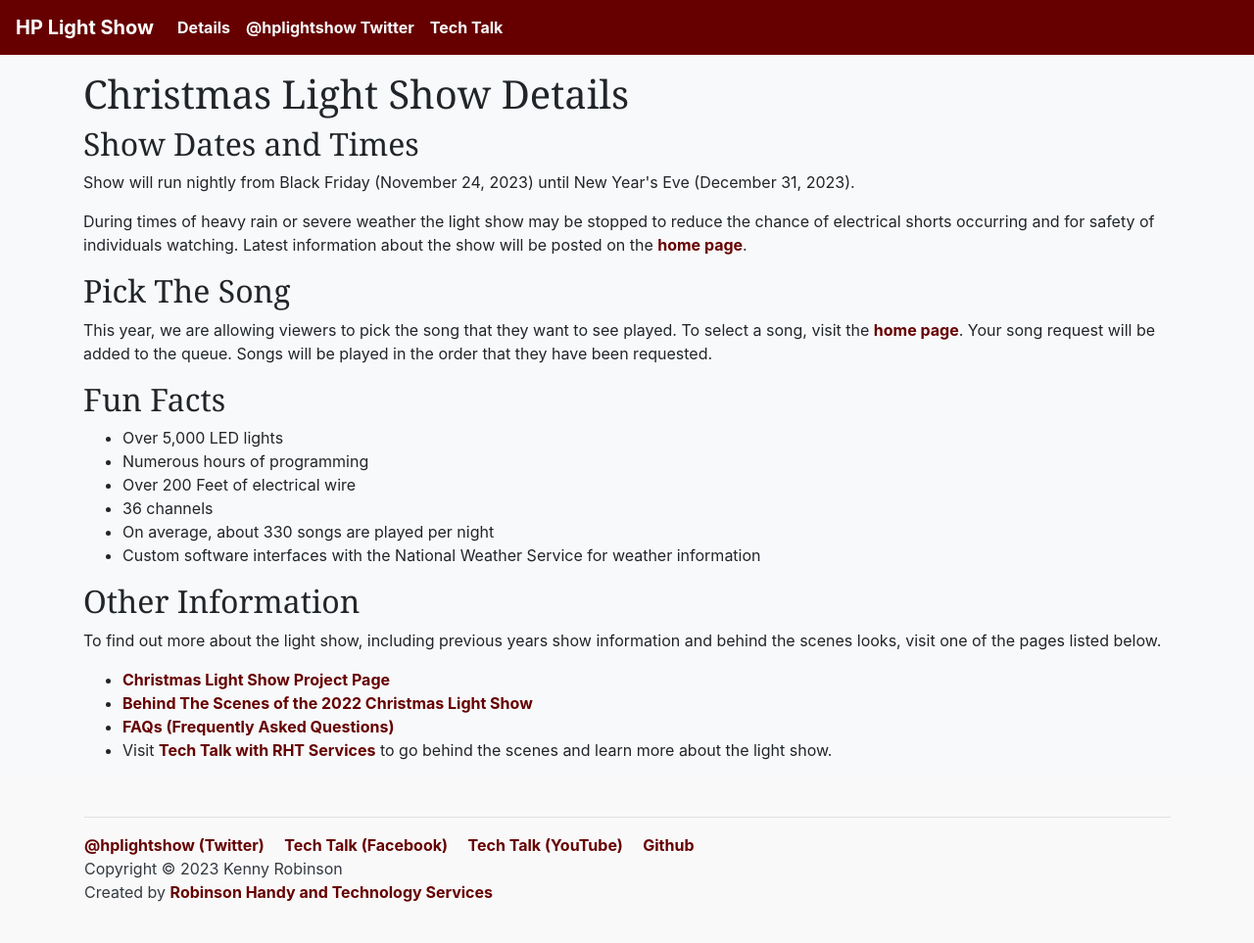
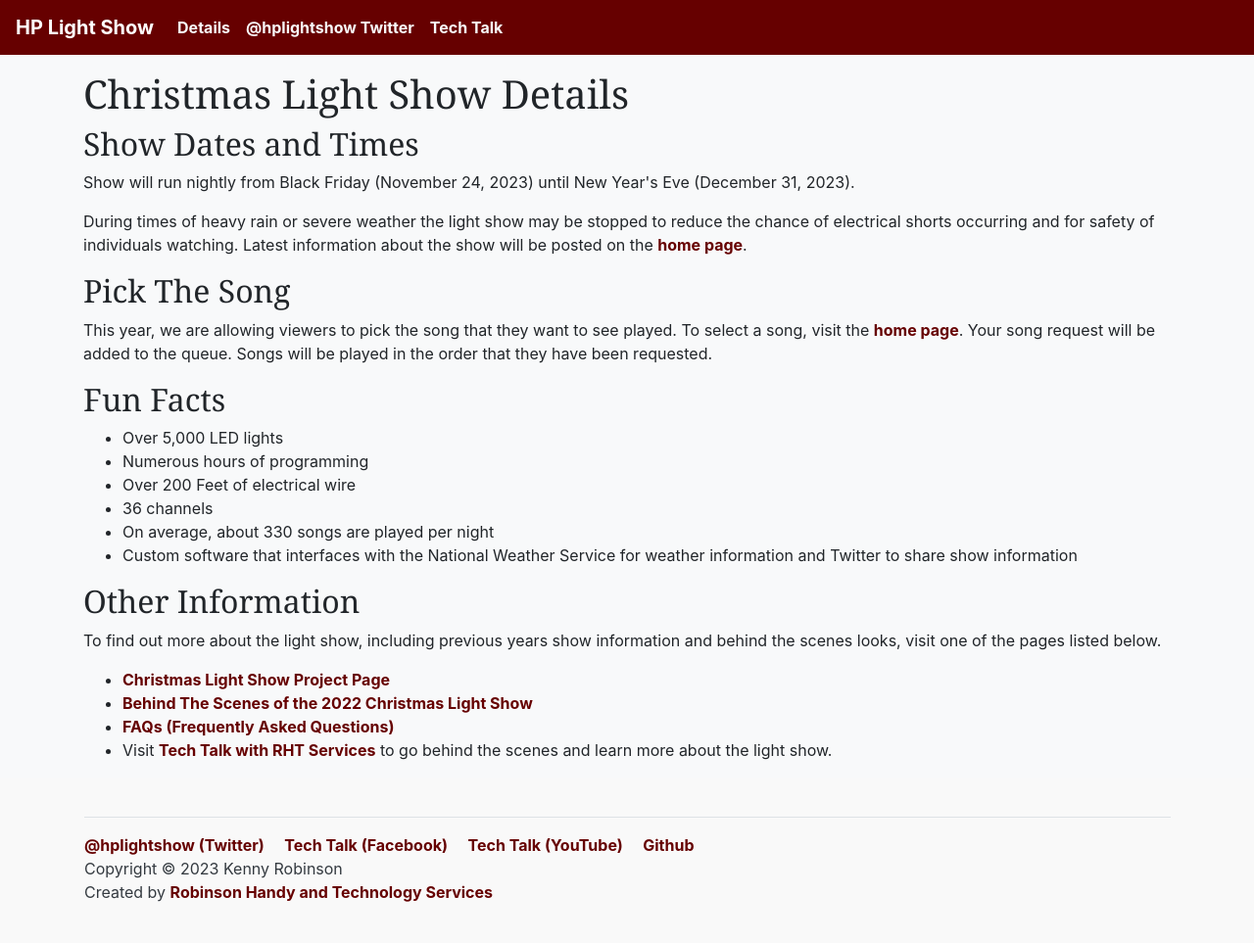
Before and after one commit to almostengr/light-show-extender, an MkDocs documentation site: the page built from website/docs/details.md, in a window 1280 px wide. Shown: the whole page at 98% size. Built offline with MkDocs 1.6.1, drawn with Linux system fonts in a browser that asks for light colours; nearby versions of some CDN libraries; library files that are not in the unit come from our copies.

```diff
--- a/website/docs/details.md
+++ b/website/docs/details.md
@@ -23,7 +23,7 @@ played in the order that they have been requested.
 * Over 200 Feet of electrical wire
 * 36 channels
 * On average, about 330 songs are played per night
-* Custom software interfaces with the National Weather Service for weather information
+* Custom software that interfaces with the National Weather Service for weather information and Twitter to share show information
 
 ## Other Information
 
```
Also changed, not shown: website/docs/index.md (+6 -2 lines), website/theme/images/christmaslightfinder.jpg (added), website/theme/images/christmaslightfinder.png (added), website/theme/images/tackylighttour.jpg (added), website/theme/images/tackylighttour.png (added), 1 other file.
